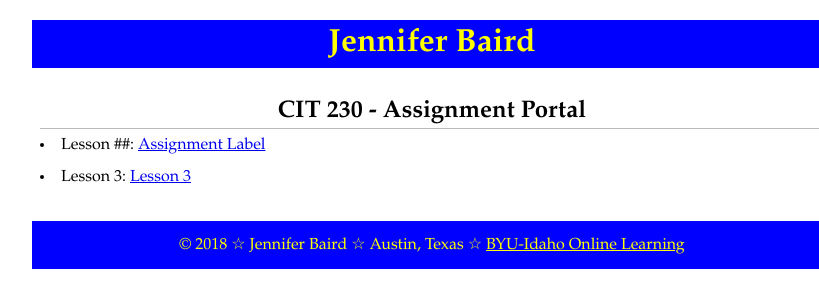
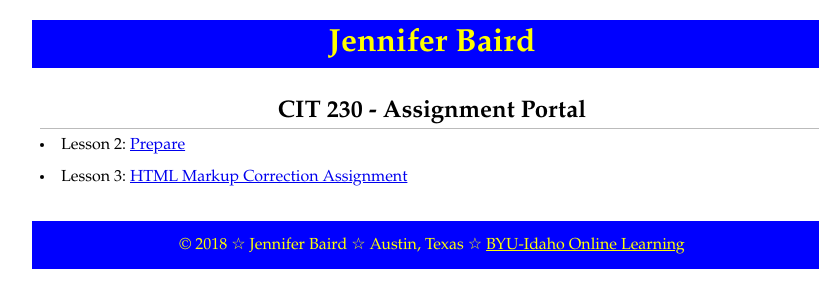
Before and after one commit to jazbaird/jazbaird.github.io, a plain HTML site: page index.html in a window 1280 px wide. Shown: the full height of the page, 108-927 px from the left. Drawn offline with Linux system fonts and the light colour scheme; files that its build step writes are made by us from their sources.

Commit message:
Updated with my markup assignment
Added a link in my list to my markup assignment

```diff
--- a/index.html
+++ b/index.html
@@ -17,8 +17,8 @@
     </nav>
     <main>
         <h2>CIT 230 - Assignment Portal</h2>
-        <li>Lesson ##: <a href="#">Assignment Label</a></li>
-        <li>Lesson 3: <a href="https://byui.brightspace.com/d2l/le/content/349261/Home">Lesson 3</a></li>
+        <li>Lesson 2: <a href="https://byui.brightspace.com/d2l/le/content/349261/Home?itemIdentifier=TOC">Prepare</a></li>
+        <li>Lesson 3: <a href="https://jazbaird.github.io/fixedhtml.html">HTML Markup Correction Assignment</a></li>
     </main>
     <footer>
         <p>&copy; 2018 &star; Jennifer Baird &star; Austin, Texas &star; <a href="http://www.byui.edu/online">BYU-Idaho Online Learning</a></p>
```
